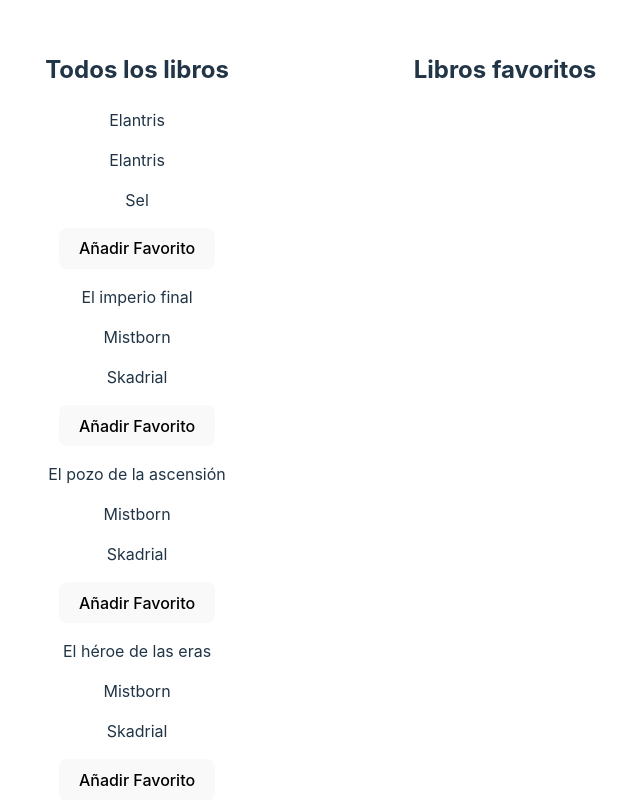
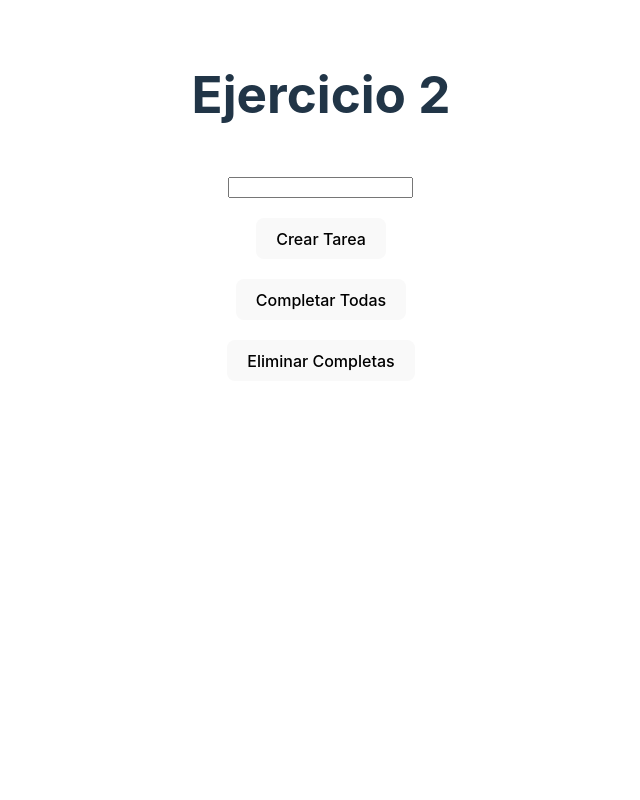
Before and after one commit to chuttmateo/ejercicios-front3, a React (Vite) app: page / in a window 1280 px wide. Shown: the top 800 px of the page, without its empty margins (319-959 px from the left). Built offline with nearby package versions, Linux system fonts and the light colour scheme.

Commit message:
Ejercicio 21 > ejercicio 2

```diff
--- /dev/null
+++ b/src/ejercicios/ejercicio-clase-21/Clase.css
@@ -0,0 +1,11 @@
+#root {
+  max-width: 1280px;
+  margin: 0 auto;
+  padding: 2rem;
+  text-align: center;
+
+  display: flex;
+  flex-direction: column;
+  align-items: center;
+  gap: 20px;
+}
--- /dev/null
+++ b/src/ejercicios/ejercicio-clase-21/Clase.jsx
@@ -0,0 +1,12 @@
+import "./Clase.css";
+import Ejercicio2 from "./ejercicio-2/Ejercicio2";
+
+function Clase() {
+  return (
+    <>
+      <Ejercicio2 />
+    </>
+  );
+}
+
+export default Clase;
--- /dev/null
+++ b/src/ejercicios/ejercicio-clase-21/ejercicio-2/Ejercicio2.jsx
@@ -0,0 +1,98 @@
+import React, { useReducer, useState } from "react";
+import styles from "./Ejercicio2.module.css";
+
+function Ejercicio2() {
+  const [texto, setTexto] = useState("");
+  function funcionReducer(state, action) {
+    if (action.type === "agregar") {
+      return { tareas: [...state.tareas, action.payload] };
+    }
+    if (action.type === "completa") {
+      return {
+        tareas: state.tareas.map((t) => {
+          if (t.id === action.id) {
+            t.estaCompleta = true;
+            return t;
+          }
+          return t;
+        }),
+      };
+    }
+    if (action.type === "eliminar") {
+      return { tareas: state.tareas.filter((t) => t.id !== action.id) };
+    }
+    if (action.type === "completar-todas") {
+      return {
+        tareas: state.tareas.map((t) => {
+          t.estaCompleta = true;
+          return t;
+        }),
+      };
+    }
+    if (action.type === "eliminar-completas") {
+        return {tareas: state.tareas.filter((t)=> t.estaCompleta === false)}
+    }
+  }
+
+  const [state, dispatch] = useReducer(funcionReducer, {
+    tareas: [],
+  });
+
+  return (
+    <>
+      <h1>Ejercicio 2</h1>
+      <input
+        type="text"
+        value={texto}
+        onChange={(e) => setTexto(e.target.value)}
+      />
+      <button
+        onClick={() => {
+          dispatch({
+            type: "agregar",
+            payload: { id: Math.random(), body: texto, estaCompleta: false },
+          });
+          setTexto("");
+        }}
+      >
+        Crear Tarea
+      </button>
+      <button
+        onClick={() => {
+          dispatch({ type: "completar-todas" });
+        }}
+      >
+        Completar Todas
+      </button>
+      <button
+      onClick={()=>dispatch({type: "eliminar-completas"})}
+      >Eliminar Completas</button>
+      <div className={styles.tareas}>
+        {state.tareas.map((tarea) => {
+          return (
+            <div key={tarea.id}>
+              <p>{tarea.id}</p>
+              <p>{`esta completa: ${tarea.estaCompleta}`}</p>
+              <button
+                onClick={() => {
+                  dispatch({ type: "completa", id: tarea.id });
+                }}
+              >
+                completa
+              </button>
+              <button
+                onClick={() => {
+                  dispatch({ type: "eliminar", id: tarea.id });
+                }}
+              >
+                eliminar
+              </button>
+            </div>
+          );
+        })}
+      </div>
+    </>
+  );
+}
+
+export default Ejercicio2;
--- /dev/null
+++ b/src/ejercicios/ejercicio-clase-21/ejercicio-2/Ejercicio2.module.css
@@ -0,0 +1,4 @@
+.tareas{
+    display: grid;
+    grid-template-columns: repeat(5, 1fr);
+}
--- a/src/main.jsx
+++ b/src/main.jsx
@@ -1,7 +1,7 @@
 import React from "react";
 import ReactDOM from "react-dom/client";
 import "./index.css";
-import Clase from "./ejercicios/ejercicio-clase-20/Clase";
+import Clase from "./ejercicios/ejercicio-clase-21/Clase";
 import { BrowserRouter } from "react-router-dom";
 
 ReactDOM.createRoot(document.getElementById("root")).render(
```
Also changed, not shown: src/ejercicios/ejercicio-clase-21/ejercicio-1/Ejercicio1.jsx (added, +49 -0 lines).
